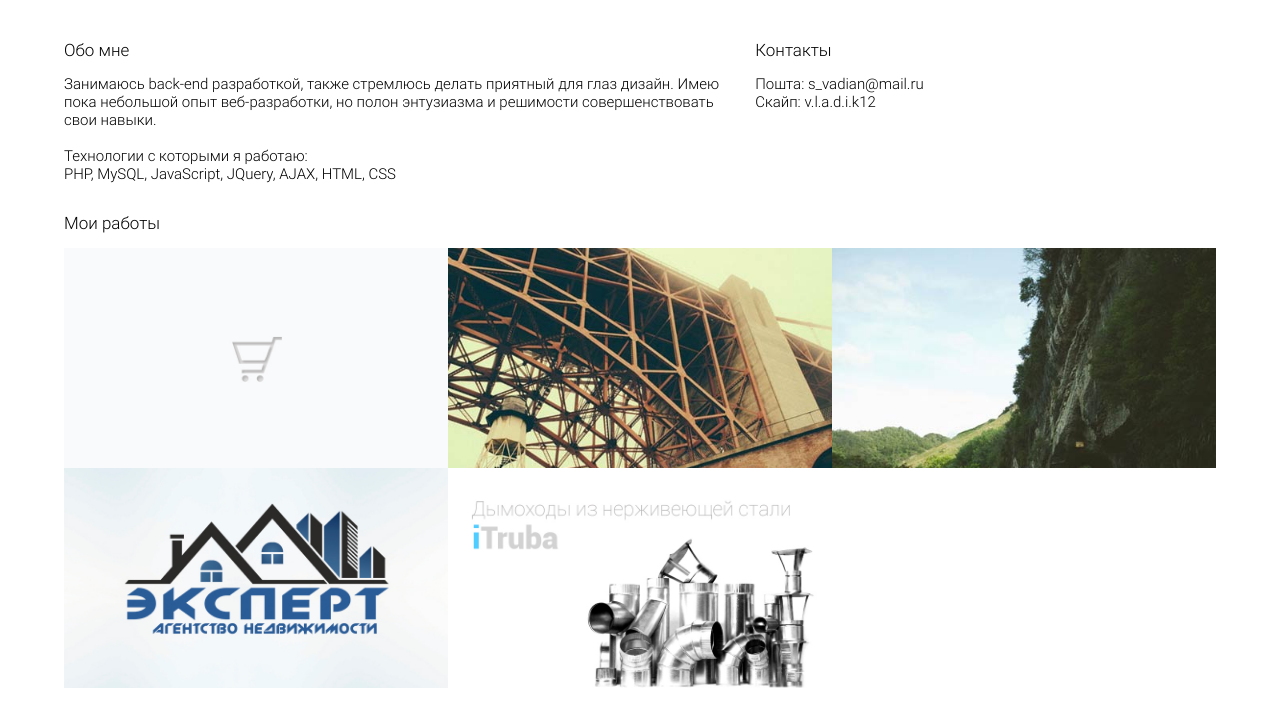
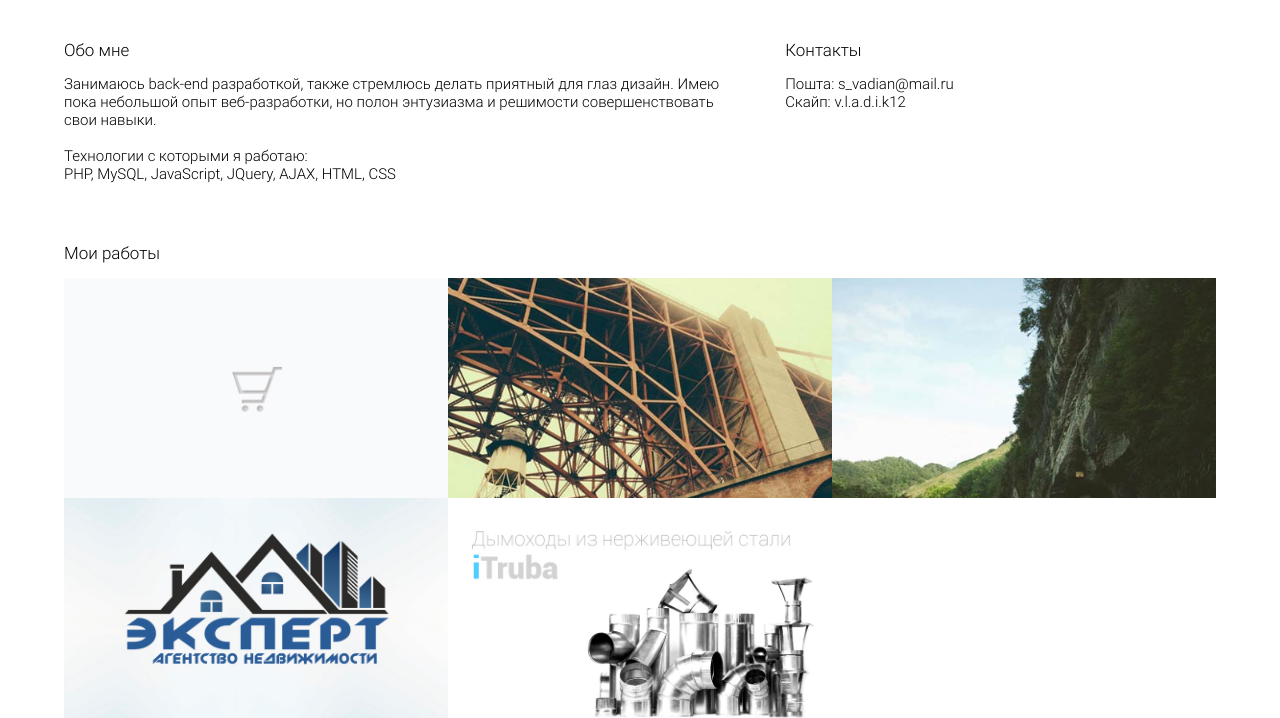
Before and after one commit to s-vadian/portfolio, a PHP site: page / in a window 1280 px wide. Shown: the part 103-821 px from the top of the page. Before the commit the page ends 791 px from the top, so only its background shows below. Run offline with PHP 8.4, Linux system fonts and the light colour scheme.

Commit message:
new style

```diff
--- a/css/style.css
+++ b/css/style.css
@@ -52,7 +52,7 @@ h2{
 	align-self: stretch;
 	overflow: hidden;
 	padding: 0px;
-	margin: 0px 0px 30px 0px;
+	margin: 0px 0px 60px 0px;
 	position: relative;
 	display: -webkit-flex;
 	display: flex;
@@ -71,10 +71,11 @@ h2{
 }
 #tab1{
 	width: 60%;
-	padding: 0px 20px 0px 0px;
+	padding: 0px 30px 0px 0px;
 }
 #tab2{
 	width: 40%;
+	padding: 0px 0px 0px 30px;
 }
 .tab_content{
 	display: -webkit-flex;
```
